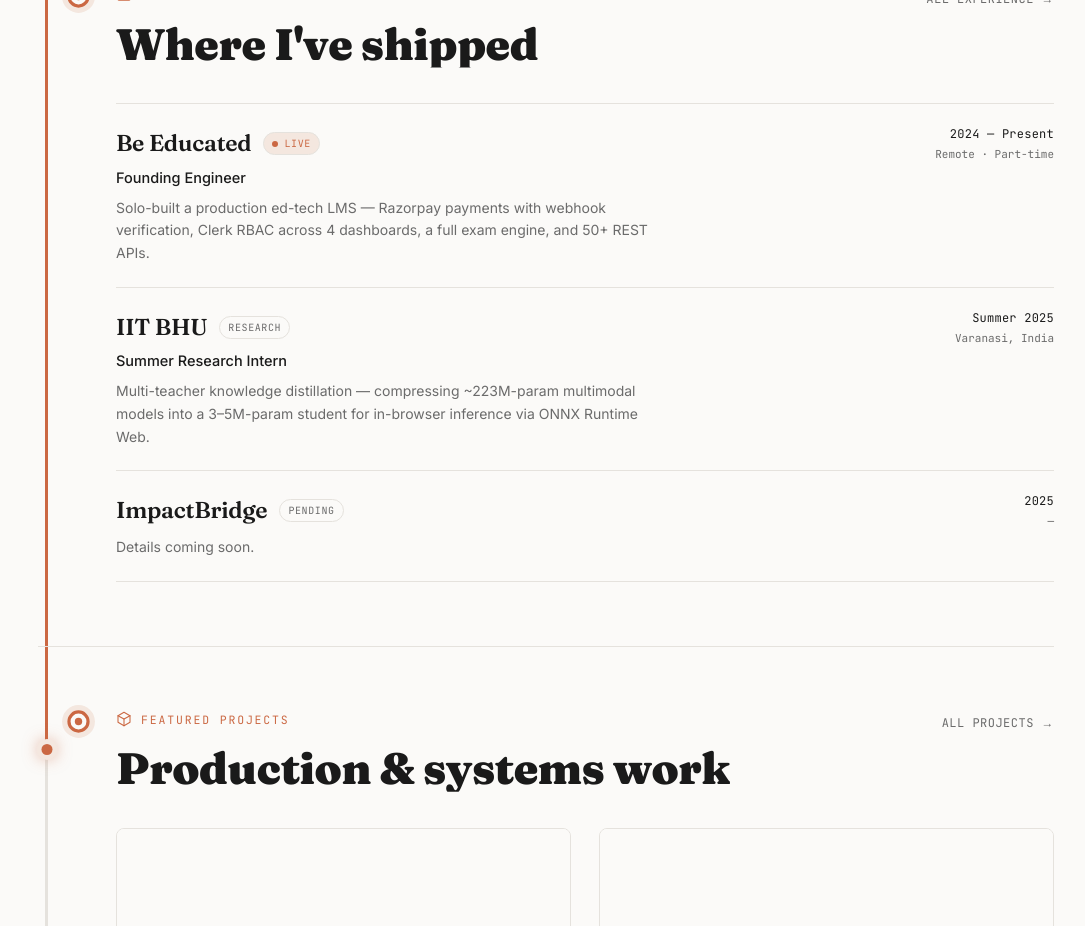
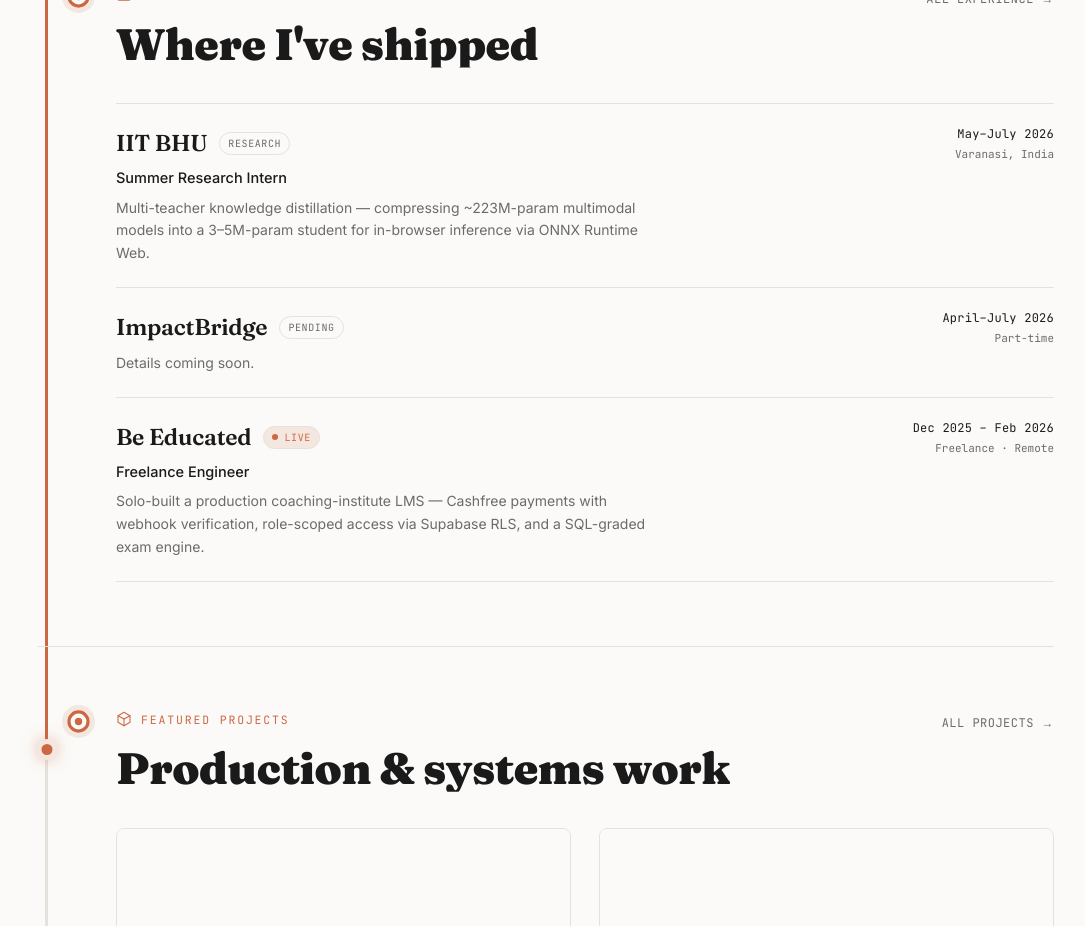
Before and after one commit to devansh101005/Personal-Portfolio, a Next.js app: page / in a window 1280 px wide. Shown: the part 1100-2026 px from the top of the page, without its empty margins (94-1179 px from the left). Built offline with nearby package versions, Linux system fonts and the light colour scheme; no server answers.

Commit message:
reordered exper. section

```diff
--- a/content/experience.ts
+++ b/content/experience.ts
@@ -1,31 +1,12 @@
 import type { Experience } from "./types";
 
-// Most-recent / strongest first. Be Educated leads (production, live).
+// Display order set by Devansh: IIT BHU → ImpactBridge → Be Educated (freelance).
 export const experience: Experience[] = [
-  {
-    slug: "be-educated",
-    company: "Be Educated",
-    role: "Founding Engineer",
-    url: "https://beeducated.co.in",
-    period: "2024 — Present",
-    location: "Remote · Part-time",
-    status: "live",
-    badge: "Live",
-    summary:
-      "Solo-built a production ed-tech LMS — Razorpay payments with webhook verification, Clerk RBAC across 4 dashboards, a full exam engine, and 50+ REST APIs.",
-    bullets: [
-      "Built a full ed-tech LMS solo, in production with real users.",
-      "Integrated Razorpay payments with webhook signature verification for trustworthy payment state.",
-      "Clerk authentication with role-based access control (RBAC) across 4 dashboards.",
-      "Designed a full online exam engine and shipped 50+ REST APIs.",
-      "Part-time alongside coursework.",
-    ],
-  },
   {
     slug: "iit-bhu",
     company: "IIT BHU",
     role: "Summer Research Intern",
-    period: "Summer 2025",
+    period: "May–July 2026",
     location: "Varanasi, India",
     status: "research",
     badge: "Research",
@@ -41,16 +22,35 @@
   },
   {
     // ⚠️ CONTENT PENDING (§4): Devansh to supply the role + responsibilities.
-    // Render gracefully as a "details coming" state — do NOT invent anything.
+    // Renders gracefully as a "details coming" state — do NOT invent anything.
     slug: "impactbridge",
     company: "ImpactBridge",
     role: "",
-    period: "2025",
-    location: "—",
+    period: "April–July 2026",
+    location: "Part-time",
     status: "pending",
     badge: "Pending",
     pending: true,
     summary: "Details coming soon.",
     bullets: [],
   },
+  {
+    slug: "be-educated",
+    company: "Be Educated",
+    role: "Freelance Engineer",
+    url: "https://beeducated.co.in",
+    period: "Dec 2025 – Feb 2026",
+    location: "Freelance · Remote",
+    status: "live",
+    badge: "Live",
+    summary:
+      "Solo-built a production coaching-institute LMS — Cashfree payments with webhook verification, role-scoped access via Supabase RLS, and a SQL-graded exam engine.",
+    bullets: [
+      "Built a full coaching-institute LMS solo (JEE/NEET prep), in production with real users.",
+      "Cashfree payments with webhook signature verification for trustworthy enrollment activation.",
+      "Clerk auth with role-scoped access (admin, student, parent, teacher, batch_manager) enforced via Supabase RLS.",
+      "Exam engine with SQL auto-grading (MCQ, true/false, numerical with tolerance) and server-side auto-submit.",
+      "Automated fee reminders via a node-cron escalation ladder.",
+    ],
+  },
 ];
```
